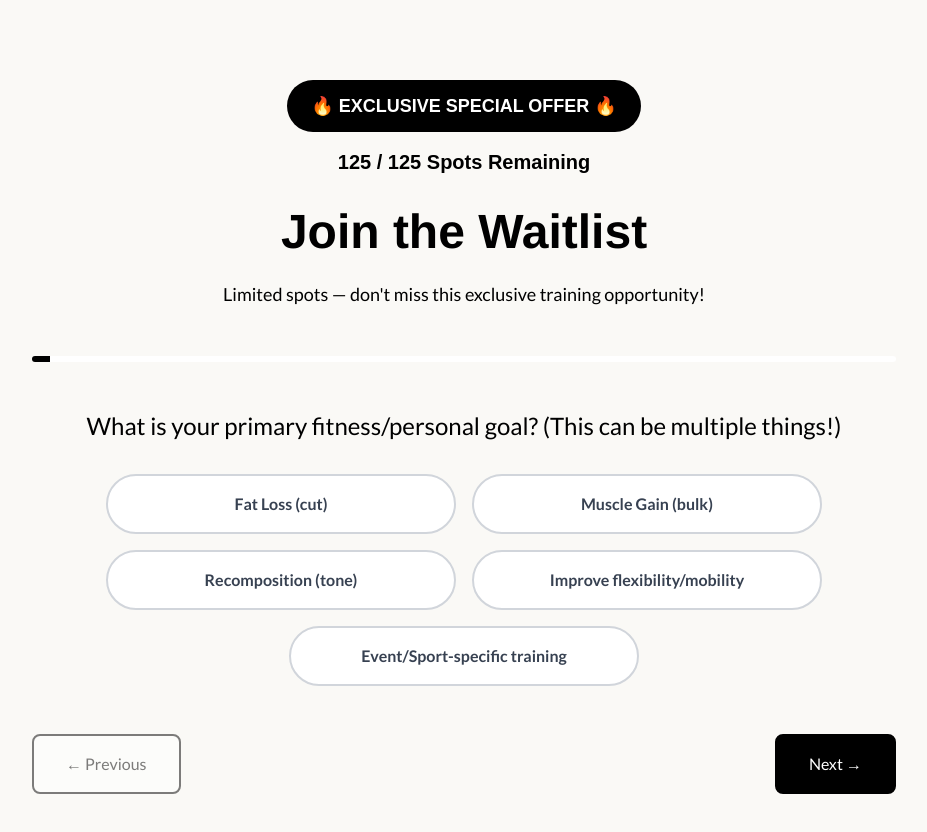
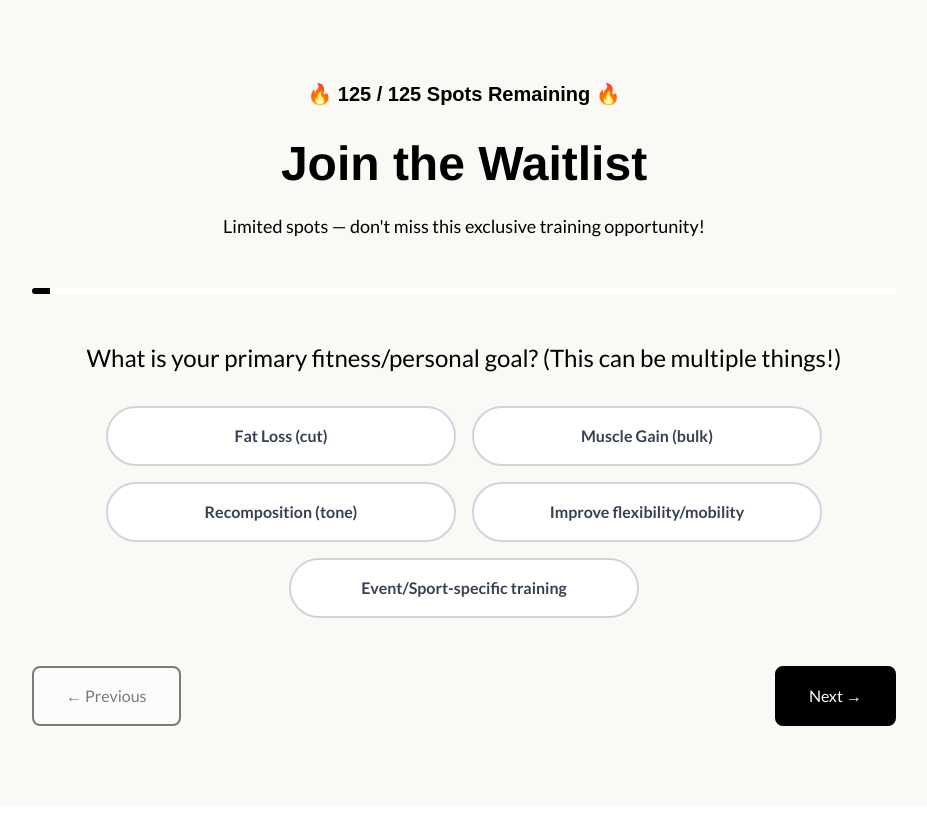
Before and after one commit to shaheer-ali-dev/sculptByAshton, a Next.js app: page /waitlist in a window 1280 px wide. Shown: the top 832 px of the page, without its empty margins (176-1103 px from the left). After the commit the page ends 806 px from the top, so only its background shows below. Built offline with nearby package versions, Linux system fonts and the light colour scheme; a web font is replaced by a local one.

Commit message:
Update page.tsx

```diff
--- a/app/waitlist/page.tsx
+++ b/app/waitlist/page.tsx
@@ -849,11 +849,9 @@ export default function WaitlistPage() {
     <section className="py-20 bg-[#FAF9F6] min-h-screen">
       <div className="container mx-auto px-4 max-w-4xl">
         <div className="text-center mb-8">
-          <div className="inline-block bg-black text-white px-6 py-3 rounded-full font-bold text-lg mb-4">
-            🔥 EXCLUSIVE SPECIAL OFFER 🔥
-          </div>
+
           {spotsLeft !== null && (
-            <p className="text-[#000000] font-semibold text-xl">{spotsLeft} / 125 Spots Remaining</p>
+            <p className="text-[#000000] font-semibold text-xl">🔥 {spotsLeft} / 125 Spots Remaining 🔥</p>
           )}
         </div>
 
```
